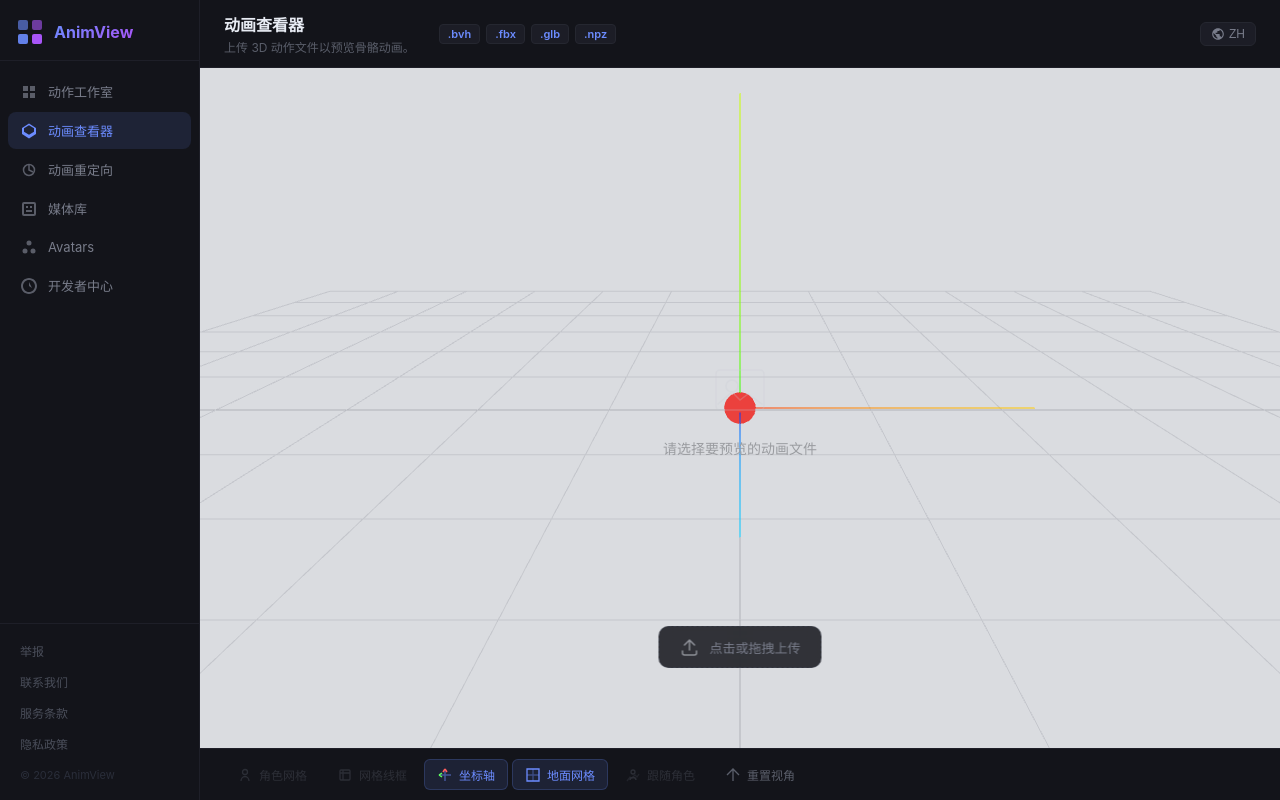
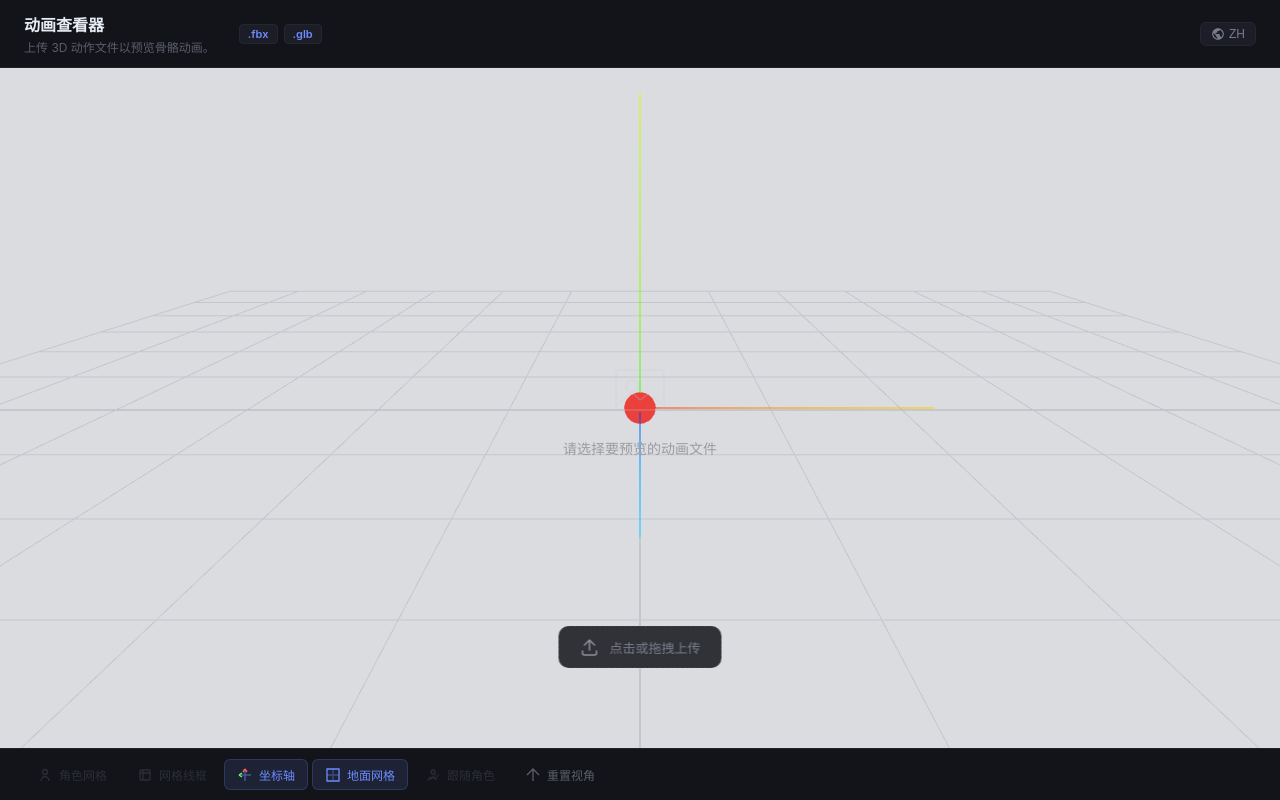
Before and after one commit to dlldsys/animation-viewer, a website: page index.html in a window 1280 px wide. Drawn offline with nearby package versions, Linux system fonts and the light colour scheme.

Commit message:
Remove sidebar, keep only FBX+GLB support

```diff
--- a/index.html
+++ b/index.html
@@ -14,78 +14,6 @@
       color: #c8ccd4;
       display: flex;
     }
-
-    /* ===== SIDEBAR ===== */
-    .sidebar {
-      width: 200px;
-      min-width: 200px;
-      background: #13141a;
-      border-right: 1px solid #1e1f28;
-      display: flex;
-      flex-direction: column;
-      height: 100vh;
-      user-select: none;
-    }
-    .sidebar-logo {
-      padding: 18px 16px 14px;
-      border-bottom: 1px solid #1e1f28;
-      display: flex;
-      align-items: center;
-      gap: 10px;
-    }
-    .sidebar-logo svg { width: 28px; height: 28px; }
-    .sidebar-logo span {
-      font-size: 16px;
-      font-weight: 700;
-      background: linear-gradient(135deg, #6c8cff, #a855f7);
-      -webkit-background-clip: text;
-      -webkit-text-fill-color: transparent;
-    }
-
-    .sidebar-nav {
-      flex: 1;
-      padding: 12px 8px;
-      display: flex;
-      flex-direction: column;
-      gap: 2px;
-    }
-    .nav-item {
-      display: flex;
-      align-items: center;
-      gap: 10px;
-      padding: 9px 12px;
-      border-radius: 8px;
-      cursor: pointer;
-      font-size: 13px;
-      color: #787c8a;
-      transition: all .15s;
-      text-decoration: none;
-    }
-    .nav-item:hover { background: #1c1d26; color: #c8ccd4; }
-    .nav-item.active {
-      background: rgba(108,140,255,.12);
-      color: #6c8cff;
-    }
-    .nav-item svg { width: 18px; height: 18px; flex-shrink: 0; opacity: .7; }
-    .nav-item.active svg { opacity: 1; }
-    .nav-item .label { flex: 1; }
-
-    .sidebar-footer {
-      padding: 12px 8px;
-      border-top: 1px solid #1e1f28;
-      display: flex;
-      flex-direction: column;
-      gap: 2px;
-    }
-    .sidebar-footer a {
-      display: block;
-      padding: 6px 12px;
-      font-size: 12px;
-      color: #4a4e5a;
-      text-decoration: none;
-      border-radius: 6px;
-    }
-    .sidebar-footer a:hover { color: #787c8a; background: #1c1d26; }
 
     /* ===== MAIN ===== */
     .main {
@@ -351,7 +279,6 @@
 
     /* ===== RESPONSIVE ===== */
     @media (max-width: 768px) {
-      .sidebar { display: none; }
       .header { padding: 10px 16px; flex-wrap: wrap; gap: 8px; }
       .header-left .title-area h1 { font-size: 14px; }
       .format-badges { display: none; }
@@ -364,34 +291,6 @@
 </head>
 <body>
 
-  <!-- ===== SIDEBAR ===== -->
-  <aside class="sidebar">
-    <div class="sidebar-logo">
-      <svg viewBox="0 0 28 28" fill="none">
-        <rect x="2" y="2" width="10" height="10" rx="2" fill="#6c8cff" opacity=".6"/>
-        <rect x="16" y="2" width="10" height="10" rx="2" fill="#a855f7" opacity=".6"/>
-        <rect x="2" y="16" width="10" height="10" rx="2" fill="#6c8cff" opacity=".9"/>
-        <rect x="16" y="16" width="10" height="10" rx="2" fill="#a855f7"/>
-      </svg>
-      <span>AnimView</span>
-    </div>
-    <nav class="sidebar-nav">
-      <a class="nav-item" href="#"><svg viewBox="0 0 18 18" fill="currentColor"><path d="M3 3h5v5H3V3zm7 0h5v5h-5V3zM3 10h5v5H3v-5zm7 0h5v5h-5v-5z"/></svg><span class="label">动作工作室</span></a>
-      <a class="nav-item active" href="#"><svg viewBox="0 0 18 18" fill="currentColor"><path d="M9 1.5L2 6v6l7 4.5 7-4.5V6L9 1.5zm0 1.73l5 3.12v3.3l-5 3.12-5-3.12v-3.3l5-3.12z"/></svg><span class="label">动画查看器</span></a>
-      <a class="nav-item" href="#"><svg viewBox="0 0 18 18" fill="none" stroke="currentColor" stroke-width="1.5"><circle cx="9" cy="9" r="5.5"/><path d="M9 3.5V9l4 2"/></svg><span class="label">动画重定向</span></a>
-      <a class="nav-item" href="#"><svg viewBox="0 0 18 18" fill="currentColor"><path d="M14 2H4a2 2 0 0 0-2 2v10a2 2 0 0 0 2 2h10a2 2 0 0 0 2-2V4a2 2 0 0 0-2-2zm0 12H4V4h10v10z"/><rect x="6" y="6" width="2" height="2" fill="currentColor"/><rect x="10" y="6" width="2" height="2" fill="currentColor"/><rect x="6" y="10" width="6" height="2" fill="currentColor"/></svg><span class="label">媒体库</span></a>
-      <a class="nav-item" href="#"><svg viewBox="0 0 18 18" fill="currentColor"><circle cx="9" cy="5" r="2.5"/><circle cx="5" cy="13" r="2.5"/><circle cx="13" cy="13" r="2.5"/><path d="M9 7.5v3M6.5 11l4.5 2"/></svg><span class="label">Avatars</span></a>
-      <a class="nav-item" href="#"><svg viewBox="0 0 18 18" fill="currentColor"><path d="M9 1C4.58 1 1 4.58 1 9s3.58 8 8 8 8-3.58 8-8-3.58-8-8-8zm0 14c-3.31 0-6-2.69-6-6s2.69-6 6-6 6 2.69 6 6-2.69 6-6 6z"/><path d="M9 5v4l3 2"/></svg><span class="label">开发者中心</span></a>
-    </nav>
-    <div class="sidebar-footer">
-      <a href="#">举报</a>
-      <a href="#">联系我们</a>
-      <a href="#">服务条款</a>
-      <a href="#">隐私政策</a>
-      <a href="#" style="color:#2a2e3a;font-size:11px;padding-top:8px;">© 2026 AnimView</a>
-    </div>
-  </aside>
-
   <!-- ===== MAIN ===== -->
   <div class="main">
 
@@ -403,10 +302,8 @@
           <p>上传 3D 动作文件以预览骨骼动画。</p>
         </div>
         <div class="format-badges">
-          <span class="format-badge">.bvh</span>
           <span class="format-badge">.fbx</span>
           <span class="format-badge">.glb</span>
-          <span class="format-badge">.npz</span>
         </div>
       </div>
       <div class="header-right">
@@ -484,7 +381,7 @@
       <span class="file-name" id="file-name"></span>
     </div>
 
-    <input type="file" id="file-input" accept=".glb,.gltf,.fbx,.bvh,.npz" onchange="handleFileSelect(event)" />
+    <input type="file" id="file-input" accept=".glb,.fbx" onchange="handleFileSelect(event)" />
   </div>
 
   <!-- ===== THREE.JS ===== -->
@@ -640,7 +537,7 @@
 
     const loadingMgr = new THREE.LoadingManager();
 
-    if (ext === 'glb' || ext === 'gltf') {
+    if (ext === 'glb') {
       const gltfLoader = new GLTFLoader(loadingMgr);
       const draco = new DRACOLoader();
       draco.setDecoderPath('https://cdn.jsdelivr.net/npm/three@0.170.0/examples/jsm/libs/draco/gltf/');
@@ -660,7 +557,7 @@
         alert('加载 FBX 失败: ' + err.message);
       });
     } else {
-      alert('暂不支持 .' + ext + ' 格式，请使用 .glb / .gltf / .fbx');
+      alert('暂不支持 .' + ext + ' 格式，请使用 .glb / .fbx');
       URL.revokeObjectURL(url);
     }
   }
@@ -966,7 +863,7 @@
     if (e.target.closest('.upload-zone')) return;
     e.preventDefault();
     const file = e.dataTransfer.files[0];
-    if (file && /\.(glb|gltf|fbx|bvh|npz)$/i.test(file.name)) {
+    if (file && /\.(glb|fbx)$/i.test(file.name)) {
       loadFile(file);
     }
   });
```
